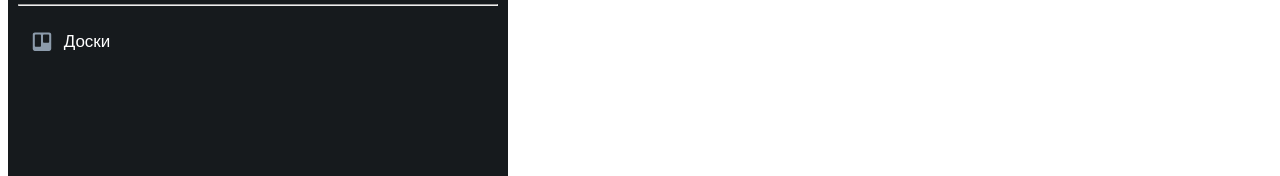
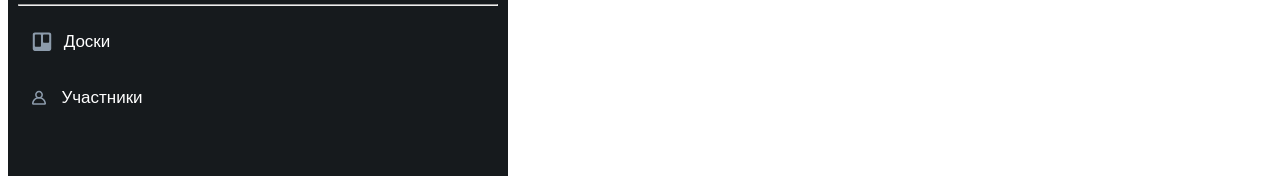
Before and after one commit to SamirSobirov/Todo_project_VUE, a Vue app: page / in a window 1280 px wide. Shown: the part 203-379 px from the top of the page. Built offline with nearby package versions, Linux system fonts and the light colour scheme.

Commit message:
fixed all bags

```diff
--- a/src/components/aside.vue
+++ b/src/components/aside.vue
@@ -17,6 +17,12 @@
         <img src="../../public/icons/board.svg" alt="" />
         <p>Доски</p>
       </button>
+
+
+      <button class="aside-button_2">
+        <img src="../../public/icons/participants.svg" alt="" />
+        <p>Участники</p>
+      </button>
     </div>
   </aside>
 </template>
@@ -32,11 +38,15 @@ export default {
   width: 500px;
   height: 100vh;
   background-color: #161a1d;
+  display: flex;
+  flex-direction: column;
 
   .box {
     padding: 0px 10px;
     align-items: center;
     justify-content: center;
+
+
 
     .aside-item_1 {
       display: flex;
@@ -88,6 +98,35 @@ export default {
         height: 20px;
       }
     }
+
+
+    .aside-button_2 {
+
+      display: flex;
+      width: 100%;
+      text-align: left;
+      padding-right: 350px;
+      align-items: center;
+      justify-content: center;
+      border: none;
+      background-color: #161a1d;
+      color: white;
+      gap: 12px;
+
+      p {
+        font-weight: 100;
+        font-size: 17px;
+      }
+
+      img {
+        width: 20px;
+        height: 20px;
+      }
+    }
+
+
+
+
   }
 }
 </style>
```
Also changed, not shown: public/icons/participants.svg (added).
